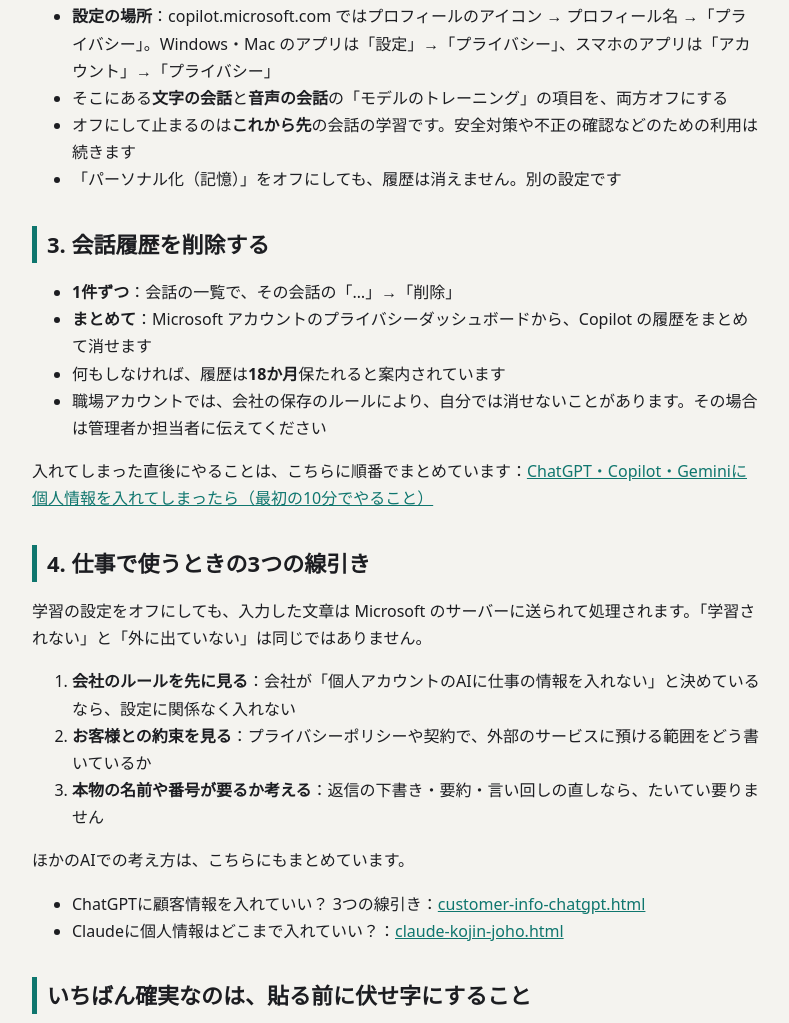
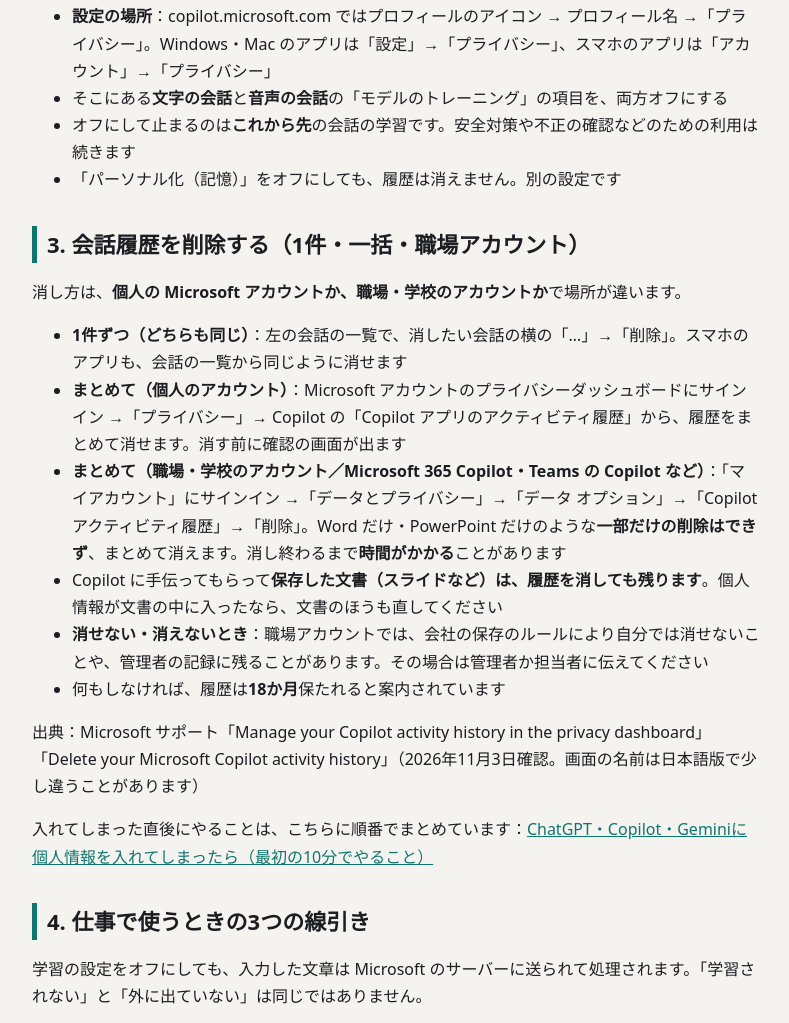
Before and after one commit to micoficial/ai-fuseji, a plain HTML site: page articles/copilot-kojin-joho.html in a window 1280 px wide. Shown: the part 939-1962 px from the top of the page, without its empty margins (244-1033 px from the left). Drawn offline with Linux system fonts and the light colour scheme.

Commit message:
Copilot記事：履歴の削除（個人・職場アカウント・一括）を公式ヘルプに合わせて詳しく

```diff
--- a/articles/copilot-kojin-joho.html
+++ b/articles/copilot-kojin-joho.html
@@ -5,7 +5,7 @@
 <meta name="viewport" content="width=device-width, initial-scale=1">
 <title>Copilotに個人情報はどこまで入れていい？｜学習させない設定・履歴の削除・会社アカウントとの違い｜AI伏せ字</title>
 <meta name="description" content="Microsoft Copilot に顧客の名前や電話番号を入れてよいか。個人のMicrosoftアカウントで学習に使わせない設定の場所、会話履歴の削除、職場アカウント（Microsoft 365 Copilot）との違い、入れてしまったときと仕事で使うときの線引きをまとめました。">
-<meta name="keywords" content="Copilot 個人情報, Copilot 個人情報 学習させない, Copilot 個人情報 どこまで, Copilot 個人情報 設定, Copilot 個人情報 入れてしまった, Copilot 個人情報 削除, Copilot 個人情報 リスク">
+<meta name="keywords" content="Copilot 履歴 削除, Copilot 履歴 削除 一括, Copilot 履歴 削除 teams, Copilot 履歴 削除 できない, Copilot 個人情報, Copilot 個人情報 学習させない, Copilot 個人情報 どこまで, Copilot 個人情報 設定, Copilot 個人情報 入れてしまった, Copilot 個人情報 削除, Copilot 個人情報 リスク">
 <link rel="icon" href="../icon128.png">
 <link rel="stylesheet" href="../style.css">
 </head>
@@ -30,13 +30,17 @@
 <li>オフにして止まるのは<b>これから先</b>の会話の学習です。安全対策や不正の確認などのための利用は続きます</li>
 <li>「パーソナル化（記憶）」をオフにしても、履歴は消えません。別の設定です</li>
 </ul>
-<h2>3. 会話履歴を削除する</h2>
+<h2>3. 会話履歴を削除する（1件・一括・職場アカウント）</h2>
+<p>消し方は、<b>個人の Microsoft アカウントか、職場・学校のアカウントか</b>で場所が違います。</p>
 <ul>
-<li><b>1件ずつ</b>：会話の一覧で、その会話の「…」→「削除」</li>
-<li><b>まとめて</b>：Microsoft アカウントのプライバシーダッシュボードから、Copilot の履歴をまとめて消せます</li>
+<li><b>1件ずつ（どちらも同じ）</b>：左の会話の一覧で、消したい会話の横の「…」→「削除」。スマホのアプリも、会話の一覧から同じように消せます</li>
+<li><b>まとめて（個人のアカウント）</b>：Microsoft アカウントのプライバシーダッシュボードにサインイン →「プライバシー」→ Copilot の「Copilot アプリのアクティビティ履歴」から、履歴をまとめて消せます。消す前に確認の画面が出ます</li>
+<li><b>まとめて（職場・学校のアカウント／Microsoft 365 Copilot・Teams の Copilot など）</b>：「マイアカウント」にサインイン →「データとプライバシー」→「データ オプション」→「Copilot アクティビティ履歴」→「削除」。Word だけ・PowerPoint だけのような<b>一部だけの削除はできず</b>、まとめて消えます。消し終わるまで<b>時間がかかる</b>ことがあります</li>
+<li>Copilot に手伝ってもらって<b>保存した文書（スライドなど）は、履歴を消しても残ります</b>。個人情報が文書の中に入ったなら、文書のほうも直してください</li>
+<li><b>消せない・消えないとき</b>：職場アカウントでは、会社の保存のルールにより自分では消せないことや、管理者の記録に残ることがあります。その場合は管理者か担当者に伝えてください</li>
 <li>何もしなければ、履歴は<b>18か月</b>保たれると案内されています</li>
-<li>職場アカウントでは、会社の保存のルールにより、自分では消せないことがあります。その場合は管理者か担当者に伝えてください</li>
 </ul>
+<p>出典：Microsoft サポート「Manage your Copilot activity history in the privacy dashboard」「Delete your Microsoft Copilot activity history」（2026年11月3日確認。画面の名前は日本語版で少し違うことがあります）</p>
 <p>入れてしまった直後にやることは、こちらに順番でまとめています：<a href="ai-nyuryoku-shimatta.html">ChatGPT・Copilot・Geminiに個人情報を入れてしまったら（最初の10分でやること）</a></p>
 <h2>4. 仕事で使うときの3つの線引き</h2>
 <p>学習の設定をオフにしても、入力した文章は Microsoft のサーバーに送られて処理されます。「学習されない」と「外に出ていない」は同じではありません。</p>
--- a/sitemap.xml
+++ b/sitemap.xml
@@ -18,7 +18,7 @@
   <url><loc>https://micoficial.github.io/ai-fuseji/ocr/</loc><lastmod>2026-10-13</lastmod></url>
   <url><loc>https://micoficial.github.io/ai-fuseji/articles/pdf-compress-edge.html</loc><lastmod>2026-10-19</lastmod></url>
   <url><loc>https://micoficial.github.io/ai-fuseji/articles/ai-nyuryoku-shimatta.html</loc><lastmod>2026-10-30</lastmod></url>
-  <url><loc>https://micoficial.github.io/ai-fuseji/articles/copilot-kojin-joho.html</loc><lastmod>2026-10-30</lastmod></url>
+  <url><loc>https://micoficial.github.io/ai-fuseji/articles/copilot-kojin-joho.html</loc><lastmod>2026-11-03</lastmod></url>
   <url><loc>https://micoficial.github.io/ai-fuseji/articles/gemini-kojin-joho.html</loc><lastmod>2026-10-30</lastmod></url>
   <url><loc>https://micoficial.github.io/ai-fuseji/articles/claude-kojin-joho.html</loc><lastmod>2026-11-01</lastmod></url>
   <url><loc>https://micoficial.github.io/ai-fuseji/articles/masking-tool.html</loc><lastmod>2026-10-20</lastmod></url>
```
